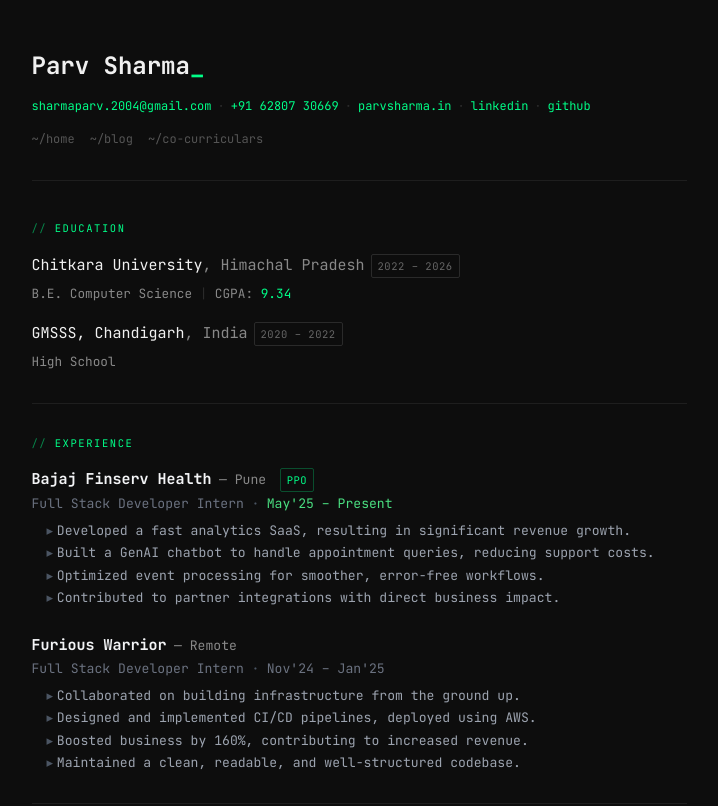
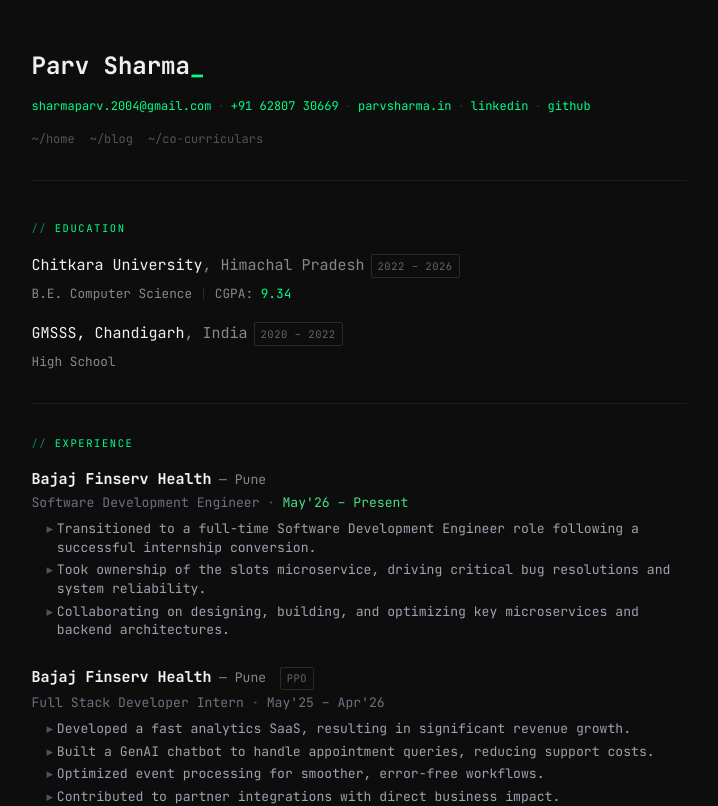
Before and after one commit to Parvsharma04/parvsharma, a Next.js app: page / in a window 1280 px wide. Shown: the top 806 px of the page, without its empty margins (281-999 px from the left). Built offline with nearby package versions, Linux system fonts and the light colour scheme.

Commit message:
Adds experience

```diff
--- a/components/Experience.tsx
+++ b/components/Experience.tsx
@@ -1,12 +1,26 @@
 const experience = [
+  {
+    company: "Bajaj Finserv Health",
+    companyUrl: "https://bajajfinservhealth.in",
+    location: "Pune",
+    title: "Software Development Engineer",
+    badge: null,
+    period: "May'26 – Present",
+    active: true,
+    bullets: [
+      "Transitioned to a full-time Software Development Engineer role following a successful internship conversion.",
+      "Took ownership of the slots microservice, driving critical bug resolutions and system reliability.",
+      "Collaborating on designing, building, and optimizing key microservices and backend architectures.",
+    ],
+  },
   {
     company: "Bajaj Finserv Health",
     companyUrl: "https://bajajfinservhealth.in",
     location: "Pune",
     title: "Full Stack Developer Intern",
     badge: "PPO",
-    period: "May'25 – Present",
-    active: true,
+    period: "May'25 – Apr'26",
+    active: false,
     bullets: [
       "Developed a fast analytics SaaS, resulting in significant revenue growth.",
       "Built a GenAI chatbot to handle appointment queries, reducing support costs.",
```
